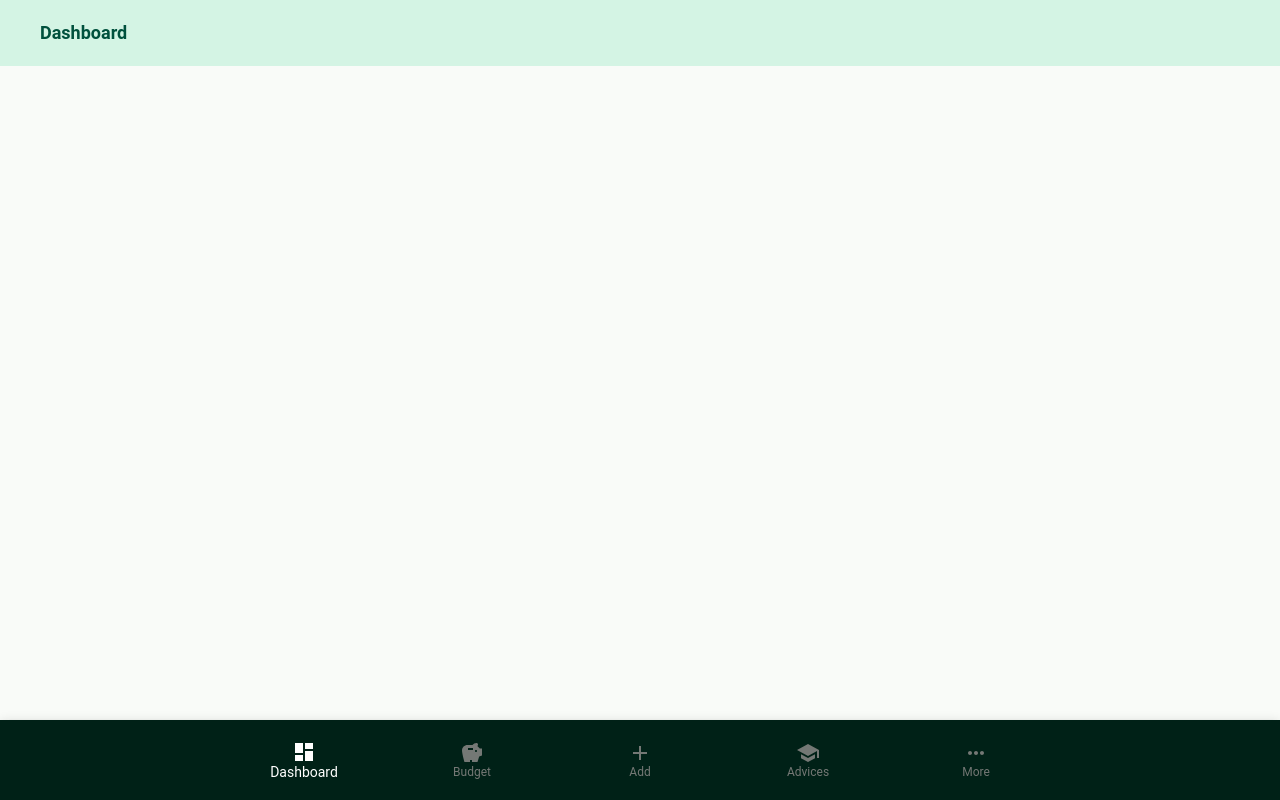
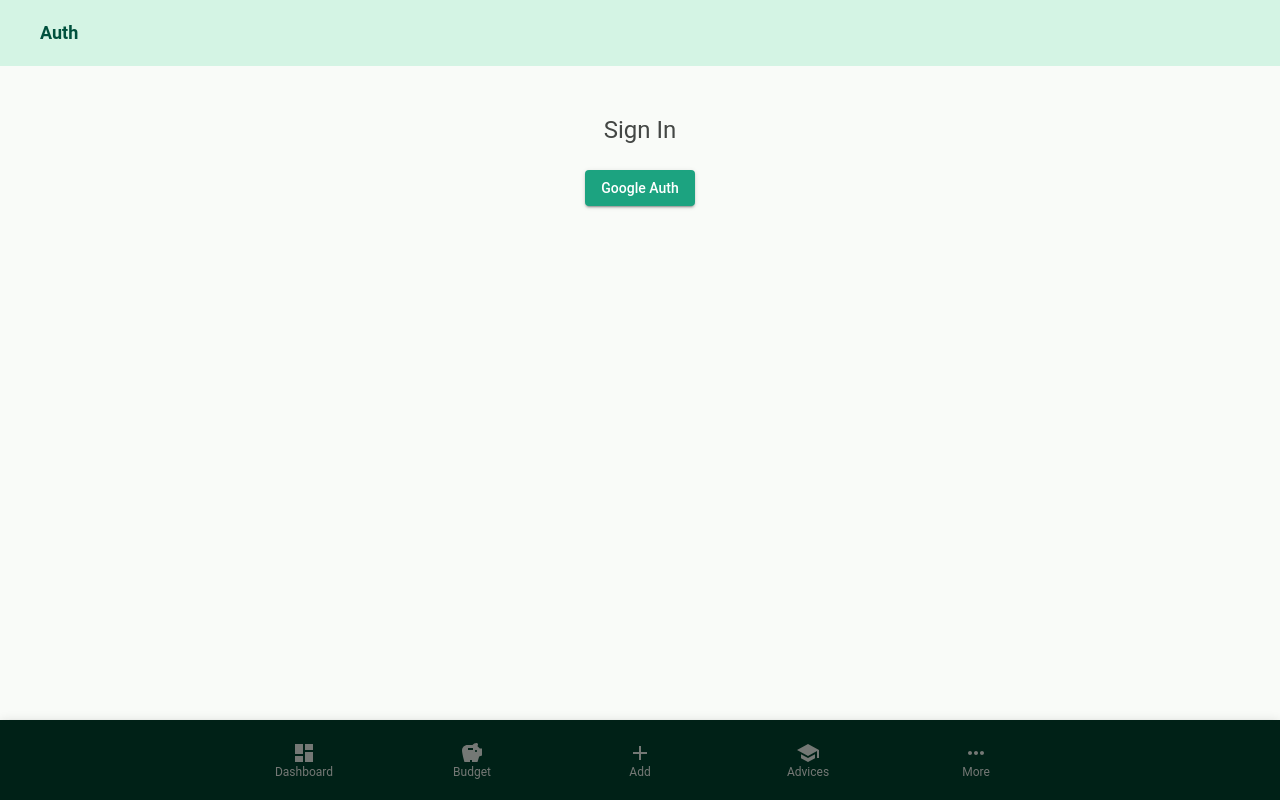
Before and after one commit to Lultik/famili-budget-web, a React (Vite) app: page / in a window 1280 px wide. Before the commit this address led to /dashboard. Built offline with nearby package versions, Linux system fonts and the light colour scheme; no server answers.

Commit message:
feat: add simple authentication component and sign-in page

```diff
--- a/src/Router.tsx
+++ b/src/Router.tsx
@@ -1,15 +1,16 @@
 import { BrowserRouter, Navigate, Route, Routes } from "react-router";
 import { AddRecord, Advices, Budget, Dashboard, More } from "./features";
-import { PersonalBudget } from "./features/Budget/Personal/Personal.tsx";
+import { PersonalBudget } from "./features/Budget/Personal/Personal";
 import { ErrorPage, Layout } from "./pages";
+import { Auth } from "./features/Auth";
 
-const isAuthenticated = true;
+const isAuthenticated = false;
 
 const Router = () => (
   <BrowserRouter>
     <Routes>
       <Route path="/" element={<Layout />}>
-        <Route path="/" element={isAuthenticated ? <Navigate to="/dashboard" replace /> : <>Auth please</>} />
+        <Route path="/" element={isAuthenticated ? <Navigate to="/dashboard" replace /> : <Auth />} />
 
         <Route path="dashboard" element={<Dashboard />} />
 
--- /dev/null
+++ b/src/components/SocialLoginButton/SocialLoginButton.tsx
@@ -0,0 +1,9 @@
+import { Button } from "@mui/material";
+
+export const SocialLoginButton = () => {
+  return (
+    <Button component="a" href={`http://localhost:5001/api/auth/google/redirect`} variant="contained">
+      Google Auth
+    </Button>
+  );
+};
--- /dev/null
+++ b/src/components/SocialLoginButton/index.ts
@@ -0,0 +1 @@
+export * from './SocialLoginButton';
--- /dev/null
+++ b/src/features/Auth/Auth.tsx
@@ -0,0 +1,15 @@
+import { Header } from "../../components";
+import { withAccess } from "../../hoc";
+import { Role } from "../../types";
+import { SignInPage } from "../../pages/SignIn";
+
+const AuthComponent = () => {
+  return (
+    <>
+      <Header title="Auth" />
+      <SignInPage />
+    </>
+  );
+};
+
+export const Auth = withAccess(AuthComponent, { role: Role.Admin });
--- /dev/null
+++ b/src/features/Auth/index.ts
@@ -0,0 +1 @@
+export * from "./Auth";
--- /dev/null
+++ b/src/pages/SignIn/SignIn.tsx
@@ -0,0 +1,17 @@
+import CssBaseline from "@mui/material/CssBaseline";
+import { Container, Typography, Stack } from "@mui/material";
+import { SocialLoginButton } from "../../components/SocialLoginButton";
+
+export const SignInPage = () => {
+  return (
+    <Container component="main" maxWidth="xs">
+      <CssBaseline />
+      <Stack direction="column" justifyContent="center" alignItems="center" spacing={3} mt={6}>
+        <Typography component="h1" variant="h5">
+          Sign In
+        </Typography>
+        <SocialLoginButton />
+      </Stack>
+    </Container>
+  );
+};
--- /dev/null
+++ b/src/pages/SignIn/index.ts
@@ -0,0 +1 @@
+export * from './SignIn';
```
